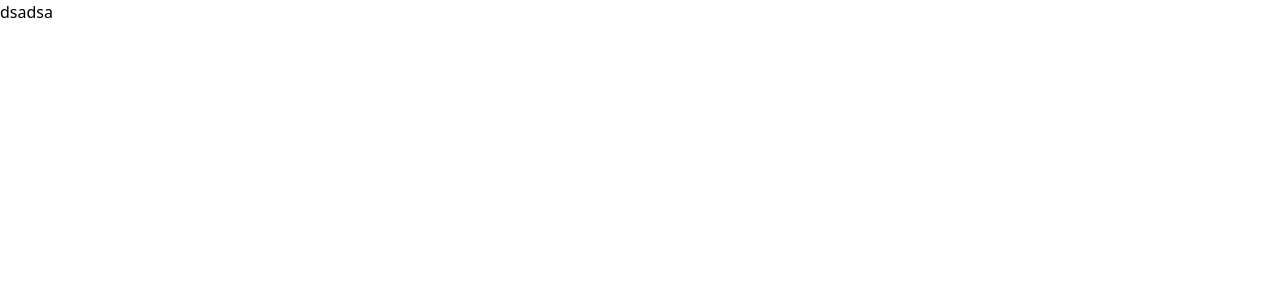
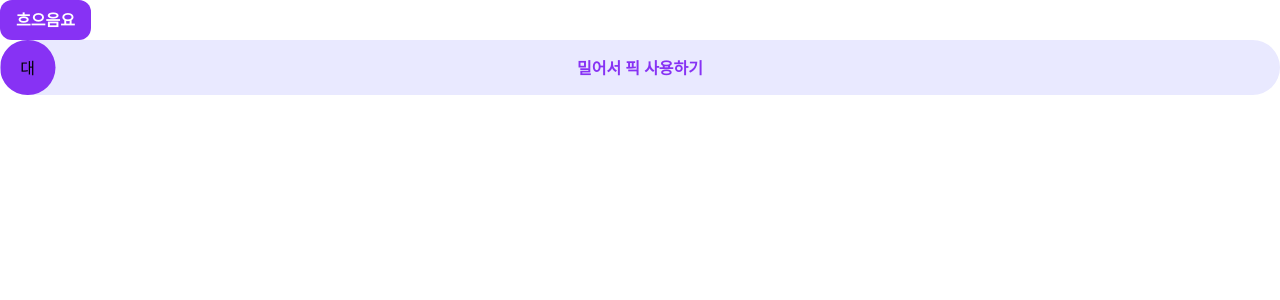
Before and after one commit to XionWCFM/radix-ui-study, a Next.js app: page / in a window 1280 px wide. Shown: the top 300 px of the page. Built offline with nearby package versions, Linux system fonts and the light colour scheme.

Commit message:
:art: 작업

```diff
--- a/app/page.tsx
+++ b/app/page.tsx
@@ -1,3 +1,15 @@
+import ButtonAtom from "@/components/system/atom/button-atom";
+import DialogAtom from "@/components/ui/dialog/dialog-atom";
+import SliderAtom from "@/components/ui/slider/slider-atom";
+
 export default function Home() {
-  return <div className=" text-red-50">dsadsa</div>;
+  return (
+    <div className=" text-red-50">
+      <DialogAtom
+        trigger={<ButtonAtom>흐으음요</ButtonAtom>}
+        content={<ButtonAtom>엄준식</ButtonAtom>}
+      />
+      <SliderAtom />
+    </div>
+  );
 }
--- a/components/system/atom/button-atom.tsx
+++ b/components/system/atom/button-atom.tsx
@@ -4,7 +4,7 @@ import React, { ComponentPropsWithRef, Ref } from "react";
 
 const ButtonVariants = cva(
   `
- duration-200 transition-all py-4 rounded-[1.25rem]
+ duration-200  px-4 transition-all py-2 rounded-[0.75rem]
 `,
   {
     variants: {
--- a/components/system/atom/heading-atom.tsx
+++ b/components/system/atom/heading-atom.tsx
@@ -1,6 +1,4 @@
-// Heading 컴포넌트는 SEO를 위해 H태그를 사용합니다.
-// 이에 따라
-import React, { ComponentPropsWithoutRef } from "react";
+import React, { ComponentPropsWithRef, Ref } from "react";
 import { VariantProps, cva } from "class-variance-authority";
 import { cn } from "@/util/cn";
 const HeadingVariants = cva(``, {
@@ -28,26 +26,30 @@ const HeadingVariants = cva(``, {
 });
 
 interface HeadingAtomProps
-  extends ComponentPropsWithoutRef<"h2">,
+  extends ComponentPropsWithRef<"h2">,
     VariantProps<typeof HeadingVariants> {
   h?: 1 | 2 | 3 | 4 | 5 | 6;
   className?: string;
 }
 
-const HeadingAtom = ({
+const HeadingAtom = (
+  {
     h = 2,
     children,
     variant,
     className,
     fontWeight,
     ...attributes
-}: HeadingAtomProps) => {
+  }: HeadingAtomProps,
+  ref: Ref<HTMLHeadingElement>,
+) => {
   switch (h) {
     case 1: {
       return (
         <h1
           className={cn(HeadingVariants({ variant, fontWeight }), className)}
           {...attributes}
+          ref={ref}
         >
           {children}
         </h1>
@@ -58,6 +60,7 @@ const HeadingAtom = ({
         <h1
           className={cn(HeadingVariants({ variant, fontWeight }), className)}
           {...attributes}
+          ref={ref}
         >
           {children}
         </h1>
@@ -68,6 +71,7 @@ const HeadingAtom = ({
         <h2
           className={cn(HeadingVariants({ variant, fontWeight }), className)}
           {...attributes}
+          ref={ref}
         >
           {children}
         </h2>
@@ -78,6 +82,7 @@ const HeadingAtom = ({
         <h3
           className={cn(HeadingVariants({ variant, fontWeight }), className)}
           {...attributes}
+          ref={ref}
         >
           {children}
         </h3>
@@ -98,6 +103,7 @@ const HeadingAtom = ({
         <h5
           className={cn(HeadingVariants({ variant, fontWeight }), className)}
           {...attributes}
+          ref={ref}
         >
           {children}
         </h5>
@@ -108,6 +114,7 @@ const HeadingAtom = ({
         <h6
           className={cn(HeadingVariants({ variant }), className)}
           {...attributes}
+          ref={ref}
         >
           {children}
         </h6>
@@ -118,4 +125,4 @@ const HeadingAtom = ({
   }
 };
 
-export default HeadingAtom;
+export default React.forwardRef(HeadingAtom);
--- a/components/system/atom/strong-atom.tsx
+++ b/components/system/atom/strong-atom.tsx
@@ -1,6 +1,6 @@
 import { VariantProps, cva } from "class-variance-authority";
 import { cn } from "@/util/cn";
-import React, { ComponentPropsWithoutRef } from "react";
+import React, { ComponentPropsWithoutRef, Ref } from "react";
 
 const StrongVariants = cva(``, {
   variants: {
@@ -21,12 +21,15 @@ interface StrongAtomProps
   className?: string;
 }
 
-const StrongAtom = ({ children, className, variant }: StrongAtomProps) => {
+const StrongAtom = (
+  { children, className, variant }: StrongAtomProps,
+  ref: Ref<HTMLElement>,
+) => {
   return (
-    <strong className={cn(StrongVariants({ variant }), className)}>
+    <strong ref={ref} className={cn(StrongVariants({ variant }), className)}>
       {children}
     </strong>
   );
 };
 
-export default StrongAtom;
+export default React.forwardRef(StrongAtom);
--- a/components/system/atom/text-atom.tsx
+++ b/components/system/atom/text-atom.tsx
@@ -85,4 +85,4 @@ const TextAtom = (
   }
 };
 
-export default TextAtom;
+export default React.forwardRef(TextAtom);
--- /dev/null
+++ b/components/ui/dialog/dialog-atom.tsx
@@ -0,0 +1,56 @@
+"use client";
+import React from "react";
+import * as Dialog from "@radix-ui/react-dialog";
+import { VariantProps, cva } from "class-variance-authority";
+import { cn } from "@/util/cn";
+
+const DialogAtomVariants = cva(
+  `
+fixed w-full  z-40 data-[state=open]:animate-overlayShow
+`,
+  {
+    variants: {
+      h: {
+        default: " h-[]",
+      },
+      bg: {
+        default: "",
+        white: " bg-white",
+      },
+      direction: {
+        default: "bottom-0 right-0",
+      },
+      rounded: {
+        default: "",
+        tsm: "rounded-t-[20px]",
+      },
+    },
+    defaultVariants: {
+      h: "default",
+      direction: "default",
+      bg: "white",
+      rounded: "tsm",
+    },
+  },
+);
+
+interface DialogAtomProps extends VariantProps<typeof DialogAtomVariants> {
+  content?: React.ReactNode;
+  trigger?: React.ReactNode;
+}
+
+const DialogAtom = ({ content, trigger, h }: DialogAtomProps) => {
+  return (
+    <Dialog.Root>
+      <Dialog.Trigger asChild>{trigger}</Dialog.Trigger>
+      <Dialog.Portal>
+        <Dialog.Overlay className=" data-[state=open]:animate-overlayShow z-30 fixed ba bg-neutral-60 backdrop-blur inset-0"></Dialog.Overlay>
+        <Dialog.Content className={cn(DialogAtomVariants({ h }))}>
+          {content}
+        </Dialog.Content>
+      </Dialog.Portal>
+    </Dialog.Root>
+  );
+};
+
+export default DialogAtom;
--- /dev/null
+++ b/components/ui/slider/slider-atom.tsx
@@ -0,0 +1,77 @@
+"use client";
+import React, { ChangeEvent } from "react";
+import * as Slider from "@radix-ui/react-slider";
+import { cn } from "@/util/cn";
+import TextAtom from "@/components/system/atom/text-atom";
+
+const SliderAtom = () => {
+  const [roundedStyle, setRoundedStyle] = React.useState(false);
+  const [isShowText, setIsShowText] = React.useState(false);
+  const [isComplete, setIsComplete] = React.useState(false);
+  const roundedStyleHandler = (event: ChangeEvent<HTMLFormElement>) => {
+    const value = Number(event.target.value as number);
+    setRoundedStyle((state) => value > 55);
+  };
+
+  const isShowTextHandler = (event: ChangeEvent<HTMLFormElement>) => {
+    const value = Number(event.target.value as number);
+    setIsShowText((state) => value > 15);
+  };
+
+  const formHandler = (event: ChangeEvent<HTMLFormElement>) => {
+    roundedStyleHandler(event);
+    isShowTextHandler(event);
+  };
+
+  return (
+    <form
+      className={cn(
+        `bg-primary-10 rounded-full overflow-hidden ${
+          isComplete ? "w-[300px]" : ""
+        }`,
+      )}
+      onChange={formHandler}
+    >
+      <Slider.Root
+        className=" relative flex items-center justify-center select-none touch-none "
+        defaultValue={[0]}
+        max={100}
+        step={1}
+      >
+        <TextAtom
+          className=" absolute"
+          variant={"primary-100"}
+          fontWeight={"bold"}
+        >
+          밀어서 픽 사용하기
+        </TextAtom>
+        <Slider.Track className="h-[55px] relative grow">
+          <Slider.Range
+            className={`absolute bg-primary-100 rounded-l-full h-full overflow-hidden ${
+              roundedStyle ? " rounded-r-full" : ""
+            } `}
+          >
+            <TextAtom
+              className={`flex justify-center items-center h-full transition-all duration-300 min-w-[120px] `}
+              htmlTag="span"
+              fontWeight={"bold"}
+              variant={"white"}
+            >
+              결제완료!
+            </TextAtom>
+          </Slider.Range>
+        </Slider.Track>
+        <Slider.Thumb
+          className=" block w-[55px] h-[55px] rounded-full"
+          aria-label="Volume"
+        >
+          <div className=" flex justify-center items-center bg-primary-100 h-full rounded-r-full">
+            대
+          </div>
+        </Slider.Thumb>
+      </Slider.Root>
+    </form>
+  );
+};
+
+export default SliderAtom;
```
Lines whose indentation alone changed are shown as unchanged.
